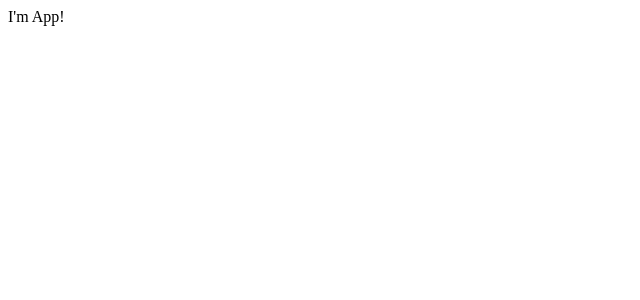
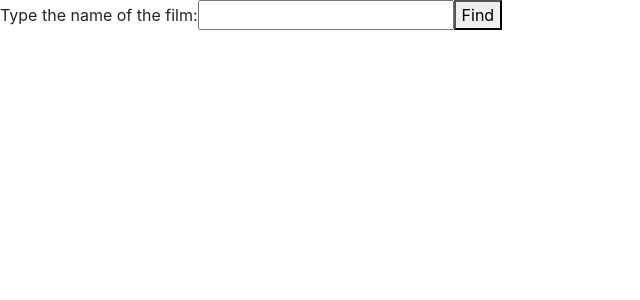
Before and after one commit to alexanderchernetsky/chernetsky-react-project-2, a React (Create React App) app: page / in a window 1280 px wide. Shown: the top 300 px of the page, without its empty margins (0-640 px from the left). Built offline with nearby package versions, Linux system fonts and the light colour scheme.

Commit message:
Add bootstrap,jquery and popper, create Form and Movies components

```diff
--- a/package.json
+++ b/package.json
@@ -5,7 +5,10 @@
   "dependencies": {
     "react": "^16.8.1",
     "react-dom": "^16.8.1",
-    "react-scripts": "2.1.3"
+    "react-scripts": "2.1.3",
+    "bootstrap": "^4.2.1",
+    "jquery": "^3.3.1",
+    "popper.js": "^1.14.7"
   },
   "scripts": {
     "start": "react-scripts start",
--- a/src/App.js
+++ b/src/App.js
@@ -1,12 +1,39 @@
-import React, { Component } from 'react';
+import {Component} from 'react';
+import Form from './components/Form';
+import Movies from './components/Movies';
+import React from 'react';
+import './style.css';
+
+const api_key = 'eeb7c73b7cfc09ed59ca3805d5018bd0';
 
 class App extends Component {
+  state = {
+    movies: undefined,
+    total: undefined,
+  };
+
+  findMovies = async (e) => {
+    e.preventDefault();
+    const searchFieldValue = e.target.filmName.value;
+    const query = searchFieldValue.replace(' ', '%20');
+    console.log(query);
+    const data = await fetch(`https://api.themoviedb.org/3/search/movie?api_key=${api_key}&language=en-US&query=${query}&page=1&include_adult=false`)
+        .then(res => res.json());
+
+    this.setState({
+      movies: data.results,
+      total: data.total_results,
+    })
+
+  };
 
   render() {
     return (
-      <div>
-       I'm App!
-      </div>
+        <div>
+          <Form findMovies={this.findMovies}/>
+          {this.state.total&&<p>Results found: {this.state.total}</p>}
+          {this.state.movies&&<Movies movies={this.state.movies}/>}
+        </div>
     );
   }
 }
--- /dev/null
+++ b/src/components/Form.js
@@ -0,0 +1,13 @@
+import React from 'react';
+
+const Form = (props) => {
+  return (
+      <form onSubmit={props.findMovies}>
+        <label htmlFor="filmName">Type the name of the film:</label>
+        <input type="text" name="filmName"/>
+        <button type="submit">Find</button>
+      </form>
+  )
+};
+
+export default Form;
--- /dev/null
+++ b/src/components/Movies.js
@@ -0,0 +1,20 @@
+import React from 'react';
+
+const Movies = (props) => {
+  return (
+      <div className="card-columns">
+        {props.movies.map(movie => (
+          <div className="card" key={movie.id}>
+            <img src={`https://image.tmdb.org/t/p/w500${movie.poster_path}`} alt="poster" className="card-img-top movie-card"/>
+            <div className="card-body">
+              <h5 className="card-title">Card title that wraps to a new line</h5>
+              <p className="card-text">This is a longer card with supporting text below as a natural lead-in to
+                additional content. This content is a little bit longer.</p>
+            </div>
+          </div>
+        ))}
+      </div>
+  )
+};
+
+export default Movies;
--- a/src/index.js
+++ b/src/index.js
@@ -2,6 +2,7 @@ import React from 'react';
 import ReactDOM from 'react-dom';
 import App from './App';
 import * as serviceWorker from './serviceWorker';
+import '../node_modules/bootstrap/dist/css/bootstrap.css';
 
 ReactDOM.render(<App />, document.getElementById('root'));
 
--- /dev/null
+++ b/src/style.css
@@ -0,0 +1,3 @@
+.movie-card {
+    max-width: 300px;
+}
```
Also changed, not shown: 1 other file (tests, documents, lock files or other folders).
